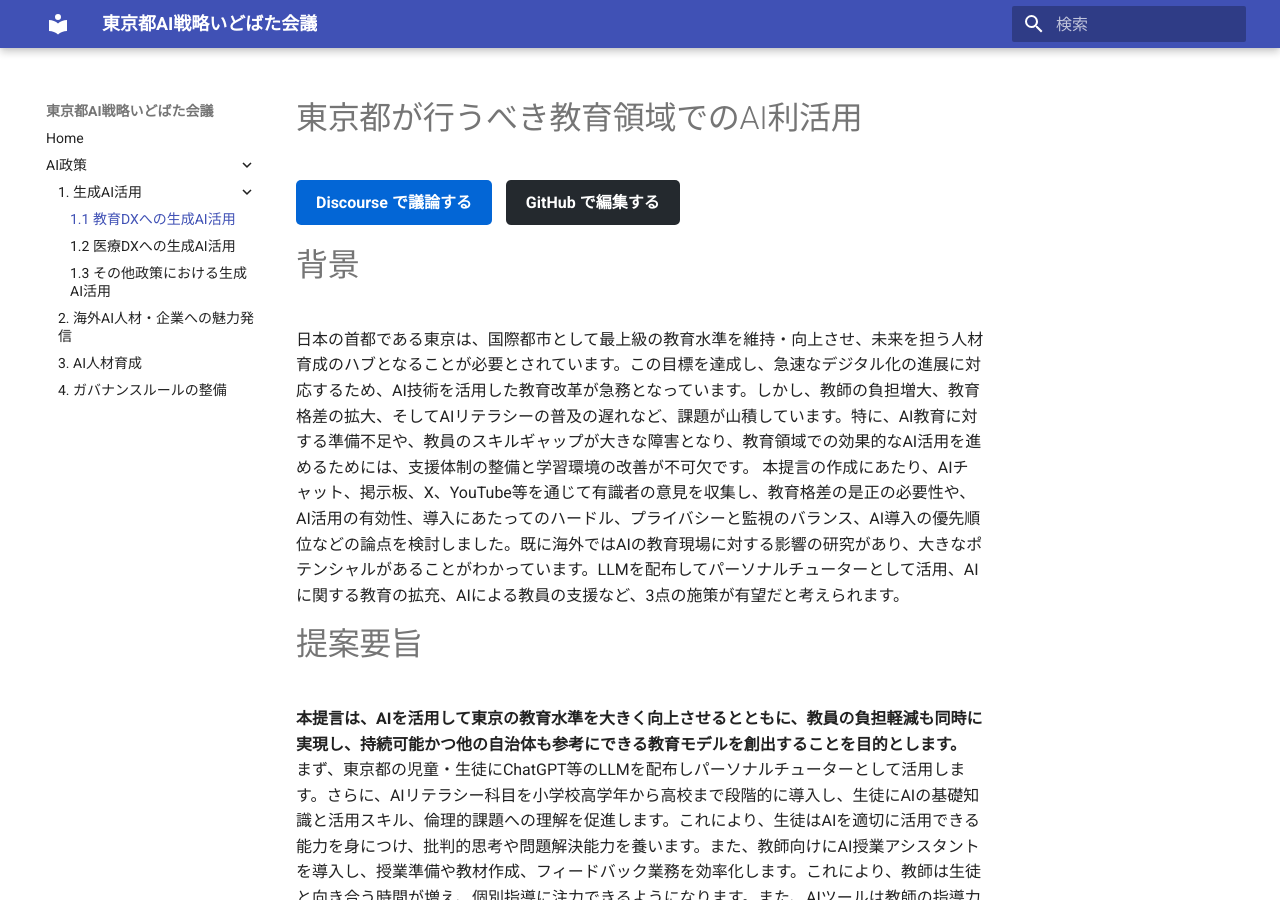
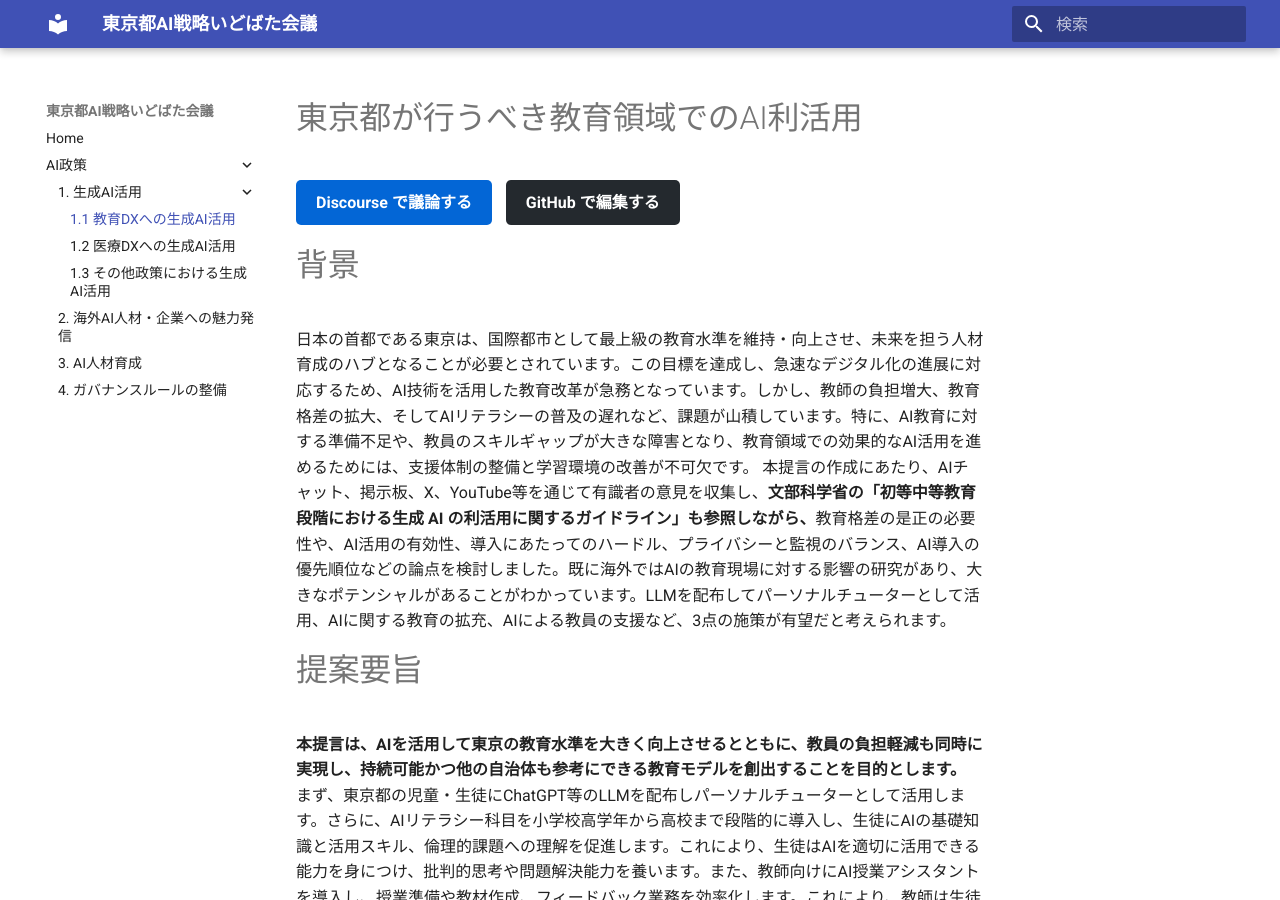
Before and after one commit to takahiroanno2024/2025_ai_idobatakaigi_output, an MkDocs documentation site: the page built from docs/1.1_教育DXへの生成AI活用.md, in a window 1280 px wide and 900 px high. Built offline with MkDocs 1.6.1 and Material for MkDocs 9.7.7, drawn with Linux system fonts in a browser that asks for light colours.

Commit message:
背景に文科省ガイドライン参照の旨を追記 (Eitaro Suda)

```diff
--- a/docs/1.1_教育DXへの生成AI活用.md
+++ b/docs/1.1_教育DXへの生成AI活用.md
@@ -8,7 +8,7 @@
 
 # 背景
 日本の首都である東京は、国際都市として最上級の教育水準を維持・向上させ、未来を担う人材育成のハブとなることが必要とされています。この目標を達成し、急速なデジタル化の進展に対応するため、AI技術を活用した教育改革が急務となっています。しかし、教師の負担増大、教育格差の拡大、そしてAIリテラシーの普及の遅れなど、課題が山積しています。特に、AI教育に対する準備不足や、教員のスキルギャップが大きな障害となり、教育領域での効果的なAI活用を進めるためには、支援体制の整備と学習環境の改善が不可欠です。
-本提言の作成にあたり、AIチャット、掲示板、X、YouTube等を通じて有識者の意見を収集し、教育格差の是正の必要性や、AI活用の有効性、導入にあたってのハードル、プライバシーと監視のバランス、AI導入の優先順位などの論点を検討しました。既に海外ではAIの教育現場に対する影響の研究があり、大きなポテンシャルがあることがわかっています。LLMを配布してパーソナルチューターとして活用、AIに関する教育の拡充、AIによる教員の支援など、3点の施策が有望だと考えられます。
+本提言の作成にあたり、AIチャット、掲示板、X、YouTube等を通じて有識者の意見を収集し、**文部科学省の「初等中等教育段階における生成 AI の利活用に関するガイドライン」も参照しながら、**教育格差の是正の必要性や、AI活用の有効性、導入にあたってのハードル、プライバシーと監視のバランス、AI導入の優先順位などの論点を検討しました。既に海外ではAIの教育現場に対する影響の研究があり、大きなポテンシャルがあることがわかっています。LLMを配布してパーソナルチューターとして活用、AIに関する教育の拡充、AIによる教員の支援など、3点の施策が有望だと考えられます。
 
 # 提案要旨
 **本提言は、AIを活用して東京の教育水準を大きく向上させるとともに、教員の負担軽減も同時に実現し、持続可能かつ他の自治体も参考にできる教育モデルを創出することを目的とします。** まず、東京都の児童・生徒にChatGPT等のLLMを配布しパーソナルチューターとして活用します。さらに、AIリテラシー科目を小学校高学年から高校まで段階的に導入し、生徒にAIの基礎知識と活用スキル、倫理的課題への理解を促進します。これにより、生徒はAIを適切に活用できる能力を身につけ、批判的思考や問題解決能力を養います。また、教師向けにAI授業アシスタントを導入し、授業準備や教材作成、フィードバック業務を効率化します。これにより、教師は生徒と向き合う時間が増え、個別指導に注力できるようになります。また、AIツールは教師の指導力向上にも寄与します。
@@ -136,8 +136,3 @@ ChatGPT等の汎用的なLLM（大規模言語モデル）を全児童・生徒
 - 文部科学省 初等中等教育局「初等中等教育段階における 生成 AI の利活用に関するガイドライン」: https://www.mext.go.jp/content/20241226-mxt_shuukyo02-000030823_001.pdf
 ## 貢献してくれた人
 - 追記予定
-
-
-
-
----
```
